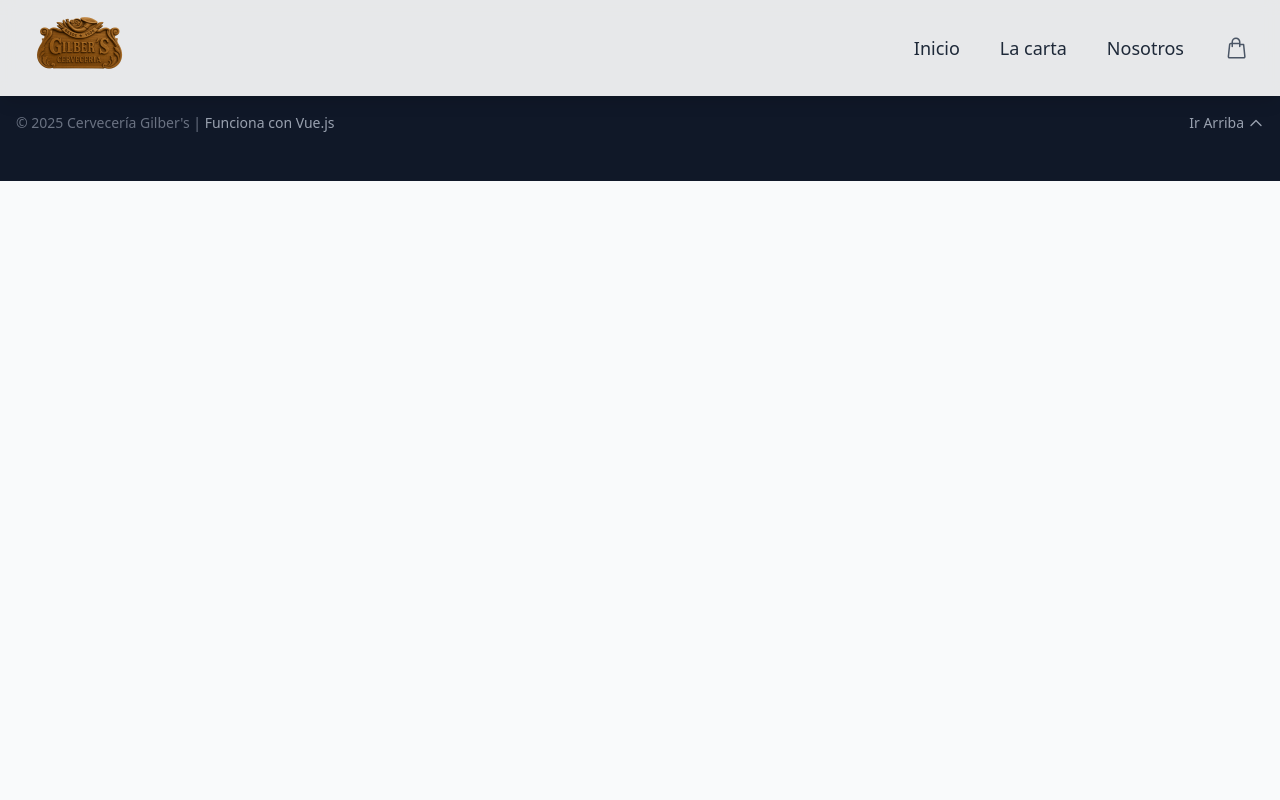
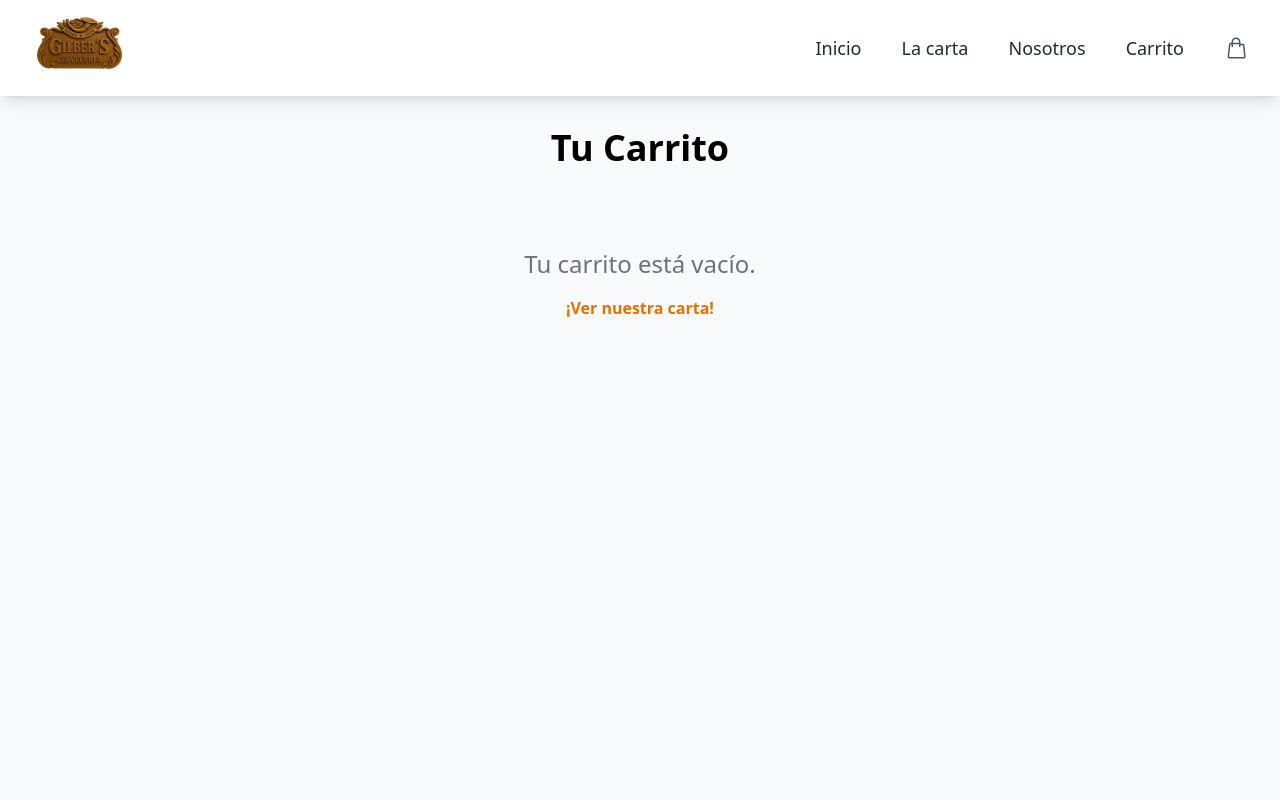
Before and after one commit to SaKio1985/clon-cerveceria, a Vue app: page /carrito in a window 1280 px wide. Shown: the top 800 px of the page. Built offline with nearby package versions, Linux system fonts and the light colour scheme.

Commit message:
Creacion de pagina de carrito

```diff
--- a/src/App.vue
+++ b/src/App.vue
@@ -21,6 +21,7 @@ const navigationLinks = ref([
     ],
   },
   { name: "Nosotros", to: "/sobre-nosotros" },
+  { name: "Carrito", to: "/carrito" },
 ]);
 </script>
 
--- a/src/router/index.js
+++ b/src/router/index.js
@@ -39,6 +39,11 @@ const routes = [
     name: "sobre-nosotros",
     component: () => import("@/views/SobreNosotros.vue"),
   },
+  {
+    path: "/carrito",
+    name: "carrito",
+    component: () => import("@/views/CarritoPage.vue"),
+  },
 ];
 
 // 2. Aquí estaba el error principal: faltaba crear la instancia del router.
--- a/src/stores/cartStore.js
+++ b/src/stores/cartStore.js
@@ -13,7 +13,7 @@ export const useCartStore = defineStore("cart", () => {
   // Getter para el precio total
   const totalPrice = computed(() => {
     return items.value
-      .reduce((total, item) => total + item.price * item.quantity, 0)
+      .reduce((total, item) => total + item.precio * item.quantity, 0)
       .toFixed(2);
   });
 
--- /dev/null
+++ b/src/views/CarritoPage.vue
@@ -0,0 +1,101 @@
+<script setup>
+import { useCartStore } from "@/stores/cartStore"; // Usando el nombre correcto y el alias @
+const store = useCartStore();
+console.log("Items en el carrito:", store.totalItems);
+console.log("Elementos carrito", store.items);
+</script>
+
+<template>
+  <div class="pt-32 pb-24 bg-gray-50 min-h-screen">
+    <div class="container mx-auto px-4">
+      <h1 class="font-display text-4xl font-bold mb-8 text-center">
+        Tu Carrito
+      </h1>
+
+      <!-- ESTE ES EL CONTENEDOR QUE SE MUESTRA SI EL CARRITO ESTÁ VACÍO -->
+      <div
+        v-if="store.totalItems === 0"
+        class="text-center text-gray-500 py-12"
+      >
+        <p class="text-2xl">Tu carrito está vacío.</p>
+        <RouterLink
+          to="/carta"
+          class="text-amber-600 hover:underline mt-4 inline-block font-semibold"
+        >
+          ¡Ver nuestra carta!
+        </RouterLink>
+      </div>
+
+      <!-- ESTE ES EL CONTENEDOR QUE SE MUESTRA SI HAY PRODUCTOS -->
+      <div v-else class="max-w-4xl mx-auto">
+        <!-- Lista de productos -->
+        <div class="space-y-4">
+          <div
+            v-for="item in store.items"
+            :key="item.id"
+            class="flex items-center bg-white p-4 rounded-lg shadow-sm"
+          >
+            <img
+              v-if="item.imagen"
+              :src="item.imagen"
+              class="w-16 h-16 object-contain mr-4 rounded"
+            />
+            <div class="flex-grow">
+              <h2 class="font-bold text-lg">{{ item.nombre }}</h2>
+              <p class="text-sm text-gray-500">{{ item.precio.toFixed(2) }}€</p>
+            </div>
+            <div class="flex items-center gap-3 text-lg">
+              <button
+                @click="store.decreaseItem(item.id)"
+                class="px-3 py-1 bg-gray-200 rounded hover:bg-gray-300"
+              >
+                -
+              </button>
+              <span class="w-8 text-center">{{ item.quantity }}</span>
+              <button
+                @click="store.addItem(item)"
+                class="px-3 py-1 bg-gray-200 rounded hover:bg-gray-300"
+              >
+                +
+              </button>
+            </div>
+            <div class="text-right w-24 font-bold text-xl">
+              {{ (item.precio * item.quantity).toFixed(2) }}€
+            </div>
+            <button
+              @click="store.removeItem(item.id)"
+              class="ml-4 text-gray-400 hover:text-red-500 text-2xl font-light"
+            >
+              ×
+            </button>
+          </div>
+        </div>
+
+        <!-- Resumen y total -->
+        <div class="mt-8 pt-6 border-t-2 border-dashed">
+          <div
+            class="flex justify-between items-center text-3xl font-display font-bold"
+          >
+            <span>Total:</span>
+            <span>{{ store.totalPrice }}€</span>
+          </div>
+          <div class="mt-6 flex justify-end gap-4">
+            <button
+              @click="store.clearCart()"
+              class="px-6 py-2 rounded-lg text-gray-600 hover:bg-gray-200"
+            >
+              Vaciar carrito
+            </button>
+            <button
+              class="bg-beer-600 text-gray-600 py-2 px-6 rounded-lg hover:bg-beer-700 shadow-md"
+            >
+              Proceder al pago
+            </button>
+          </div>
+        </div>
+      </div>
+    </div>
+  </div>
+</template>
+
+<style scoped></style>
--- a/src/views/CartaParaComerPage.vue
+++ b/src/views/CartaParaComerPage.vue
@@ -317,7 +317,7 @@ const menuCompleto = ref([
                   cart.addItem({
                     id: 'pizzota',
                     nombre: `Pizzota (${categoria.sabores.join(', ')})`,
-                    price: categoria.precio,
+                    precio: categoria.precio,
                   })
                 "
                 class="bg-amber-500 text-white rounded-full p-2 hover:bg-amber-600 transition"
--- a/src/views/CartaTemporadaPage.vue
+++ b/src/views/CartaTemporadaPage.vue
@@ -62,8 +62,8 @@ const cervezasTemporada = ref([
 ]);
 
 // Estado reactivo para filtros (opcional, pero buena práctica)
-const filtroActivo = ref("todos");
-const mostrarFiltros = ref(false);
+//const filtroActivo = ref("todos");
+//const mostrarFiltros = ref(false);
 
 // Propiedad computada para mostrar solo las cervezas disponibles
 const cervezasDisponibles = computed(() => {
```
